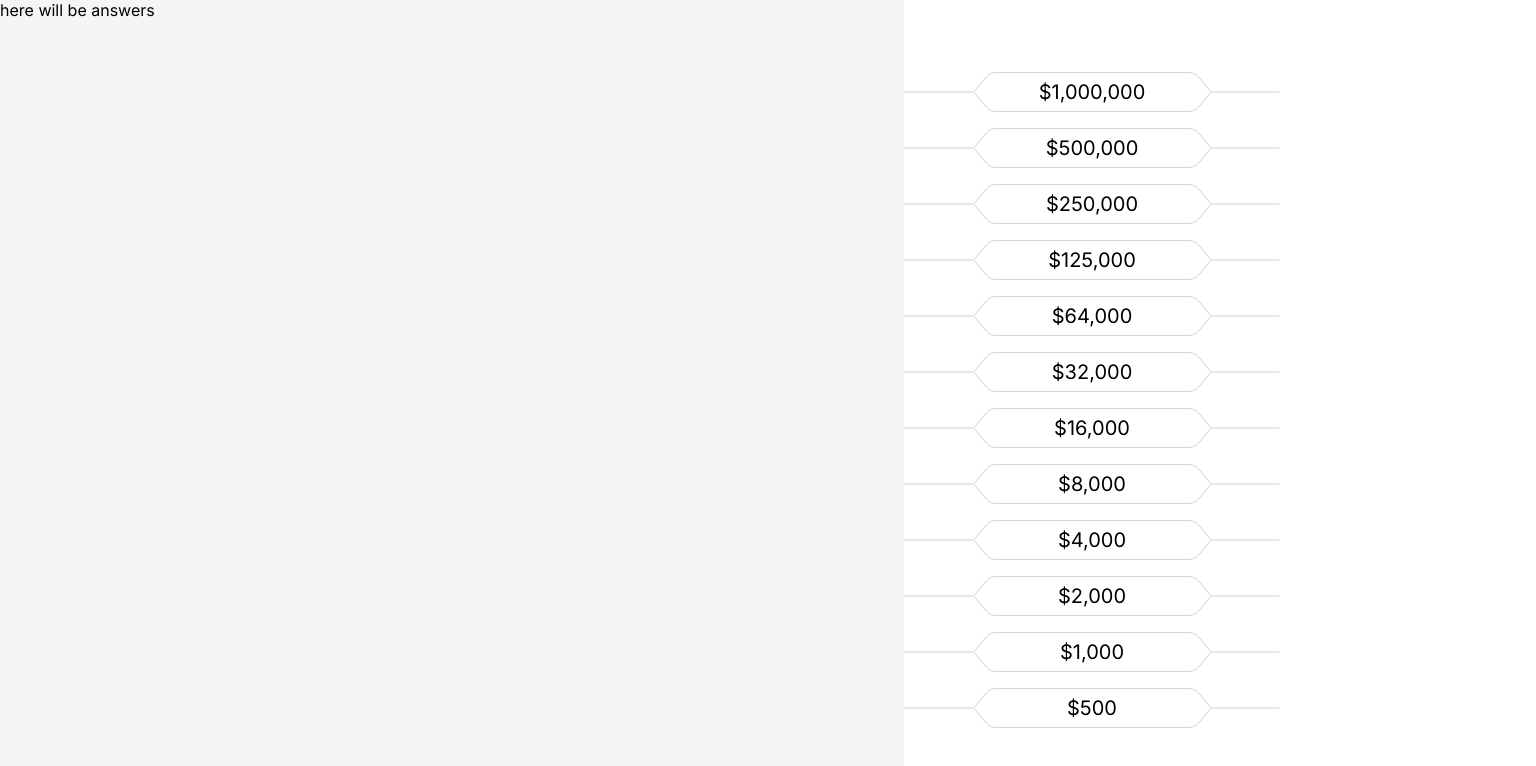
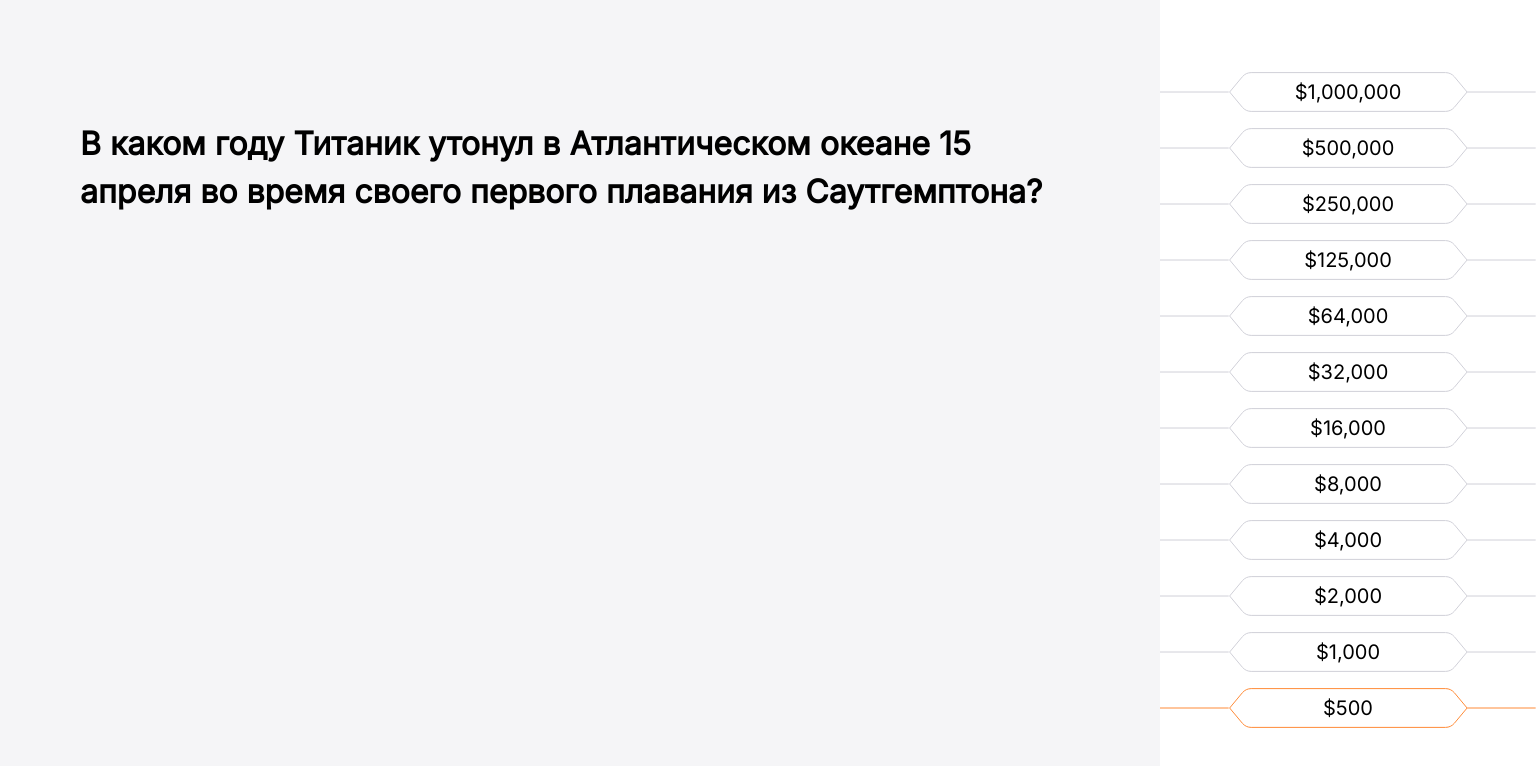
Before and after one commit to arthurseredaa/headway-test-task, a React (Create React App) app: page /game in a window 1280 px wide. Shown: the top 766 px of the page, 1536 px wide, since content can reach past the window. Built offline with nearby package versions, Linux system fonts and the light colour scheme.

Commit message:
Refactoring

```diff
--- a/src/components/Game/Game.tsx
+++ b/src/components/Game/Game.tsx
@@ -1,23 +1,26 @@
 import { FC, useEffect, useState } from "react"
 import classes from './Game.module.css';
 import { PriceList } from "./PriceList/PriceList";
+import { QuestionHolder } from "./QuestionHolder/QuestionHolder";
 
 export const Game: FC = () => {
-  const [questions, setQuestions] = useState();
+  const [questions, setQuestions] = useState([]);
   const [money, setMoney] = useState<Array<{ money: string, current: boolean, done: false }>>([]);
+  const [stage, setStage] = useState(0)
 
   useEffect(() => {
     const fetchQuestions = async () => {
       let data = await fetch("./gameConfig.json").then(res => res.json());
-      const allMoney = data.questions.map((quess: any, index: number) => {
-        if (index === 0) {
-          return { money: quess.money, current: true, done: false }
-        } else {
-          return { money: quess.money, current: false, done: false }
-        }
-      });
+
+      const allMoney = data.questions.map((quess: any, index: number) => index === 0 ? { money: quess.money, current: true, done: false } : { money: quess.money, current: false, done: false });
+
+      const allQuestions = data.questions.map((quess: any) => ({ question: quess.question, answers: quess.answers }));
+
+      setQuestions(allQuestions)
 
       setMoney(allMoney);
+
+      console.log(allMoney)
     }
 
     fetchQuestions();
@@ -25,10 +28,8 @@ export const Game: FC = () => {
 
   return (
     <div className={classes.gameWrapper}>
-      <div>
-        here will be answers
-      </div>
-      <PriceList money={money} />
+      <QuestionHolder questions={questions} stage={stage} />
+      <PriceList money={money} stage={stage} />
     </div>
   )
 }
```
